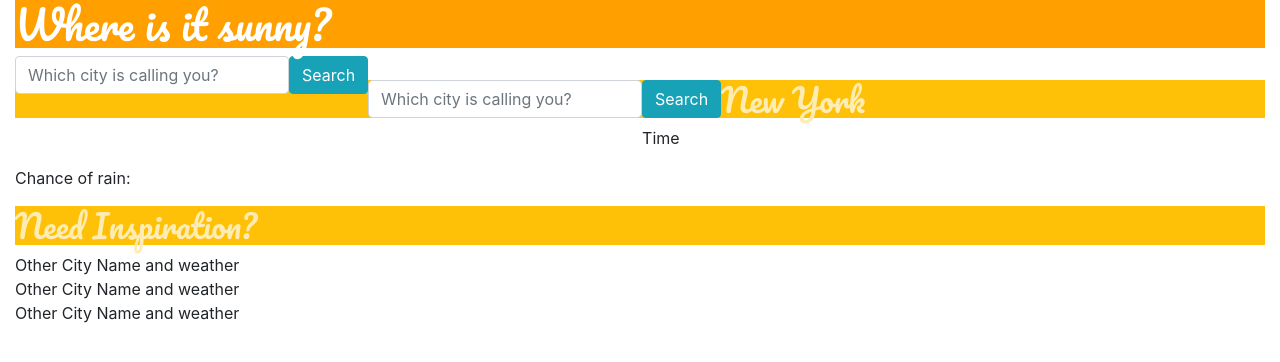
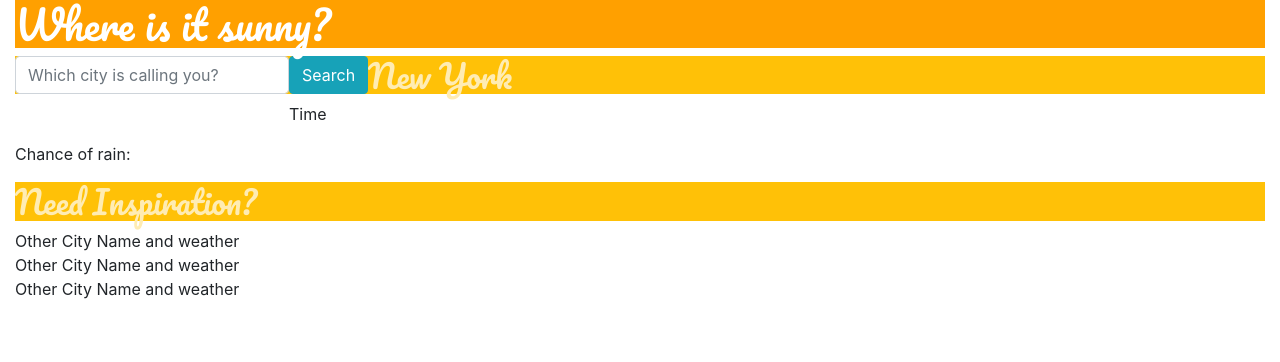
Before and after one commit to lizkoch/weather-react, a React (Create React App) app: page / in a window 1280 px wide. Shown: the top 362 px of the page. Built offline with nearby package versions, Linux system fonts and the light colour scheme.

Commit message:
Removed repeat of search box

```diff
--- a/src/App.js
+++ b/src/App.js
@@ -12,8 +12,7 @@
     return (
       <div className="container-fluid">
         <h1>Where is it sunny?</h1>
-        <Search />
-        <br />
+
         <div>
           <Main city="New York" />
         </div>
--- a/src/Search.js
+++ b/src/Search.js
@@ -28,7 +28,7 @@
             <input
               type="text"
               placeholder="Which city is calling you?"
-              autocomplete="off"
+              autoComplete="off"
               className="form-control"
               id="weather-search-text-input"
             />
```
